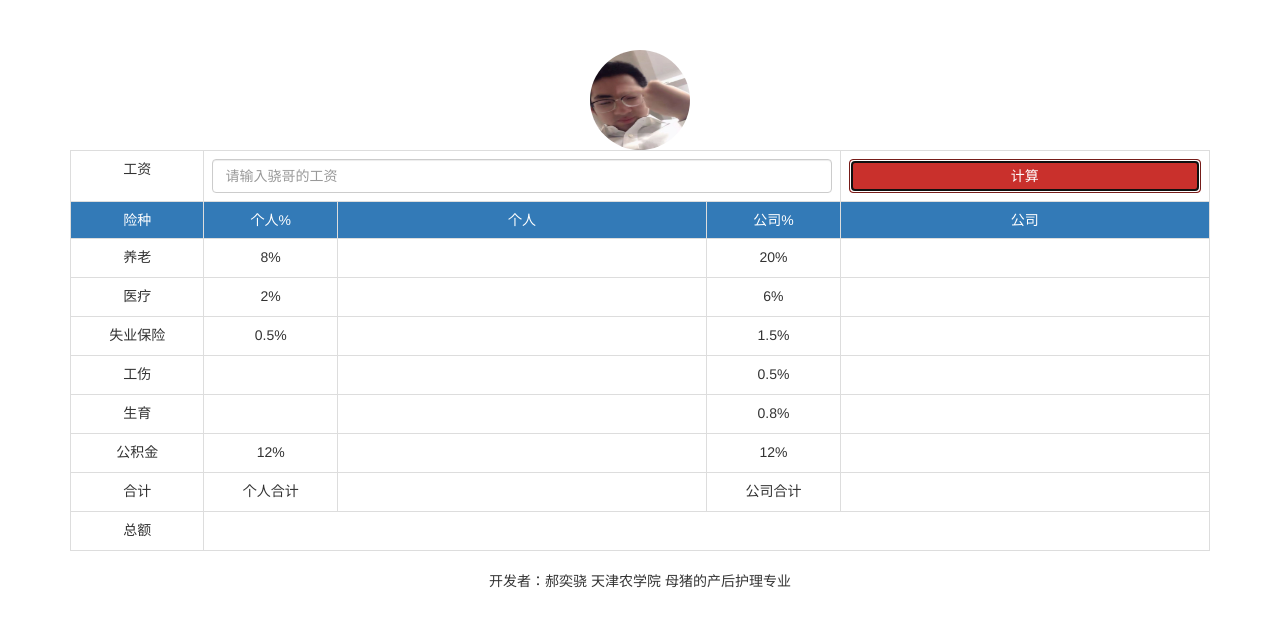
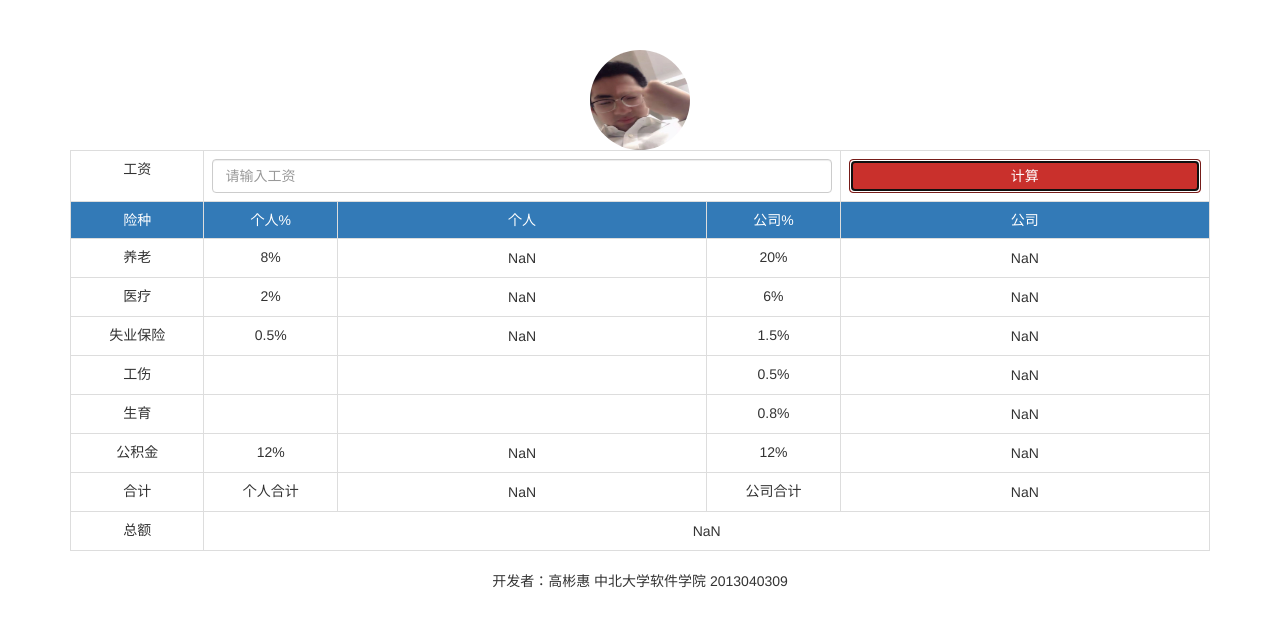
Before and after one commit to Preludelk/nucPrelude, a plain HTML site: page New.html in a window 1280 px wide. Both pictures are taken after a click on the button "计算". Drawn offline with nearby package versions, Linux system fonts and the light colour scheme.

Commit message:
Update New.html

```diff
--- a/New.html
+++ b/New.html
@@ -9,7 +9,7 @@
 
 		<!-- 最新的 Bootstrap 核心 JavaScript 文件 -->
 		<script src="https://cdn.staticfile.org/twitter-bootstrap/3.3.7/js/bootstrap.min.js"></script>
-		<title>骁哥的个人社保计算器</title>
+		<title>个人社保计算器</title>
 		<style>
 			#d1{
 				margin-top: 50px;
@@ -51,7 +51,7 @@
 			document.getElementById("S").value=S;
 			}
 			function Message(){
-				alert("滚蛋，骁哥的工资没这么高")；
+				alert("滚蛋，骁哥工资没这么高");
 			}
 		</script>
 	</head>
@@ -62,7 +62,7 @@
 				<tr>
 					<td>工资</td>
 					<td colspan="3">
-						<input type="text" id="salary" placeholder="请输入骁哥的工资" class="form-control">
+						<input type="text" id="salary" placeholder="请输入工资" class="form-control">
 					</td>
 					<td>
 						<button class="btn btn-danger btn-block" onclick="Message();New()">计算</button>
@@ -129,7 +129,7 @@
 					<td colspan="4"><input type="text" id="S" readonly="readonly"; class="fast"></td>
 				</tr>
 			</table>
-			开发者：郝奕骁 天津农学院 母猪的产后护理专业
+			开发者：高彬惠 中北大学软件学院 2013040309
 		</div>
 	</body>
 </html>
```
